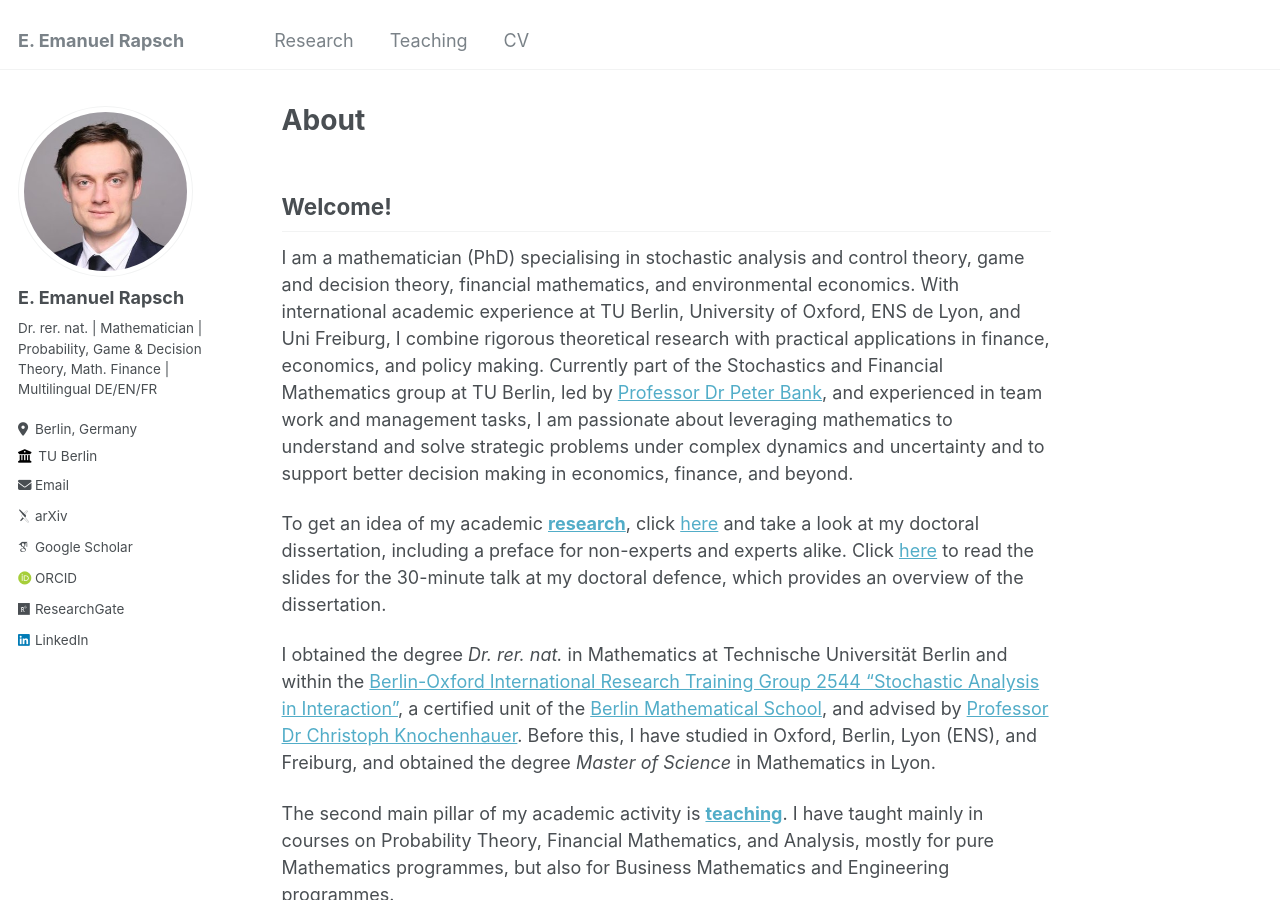
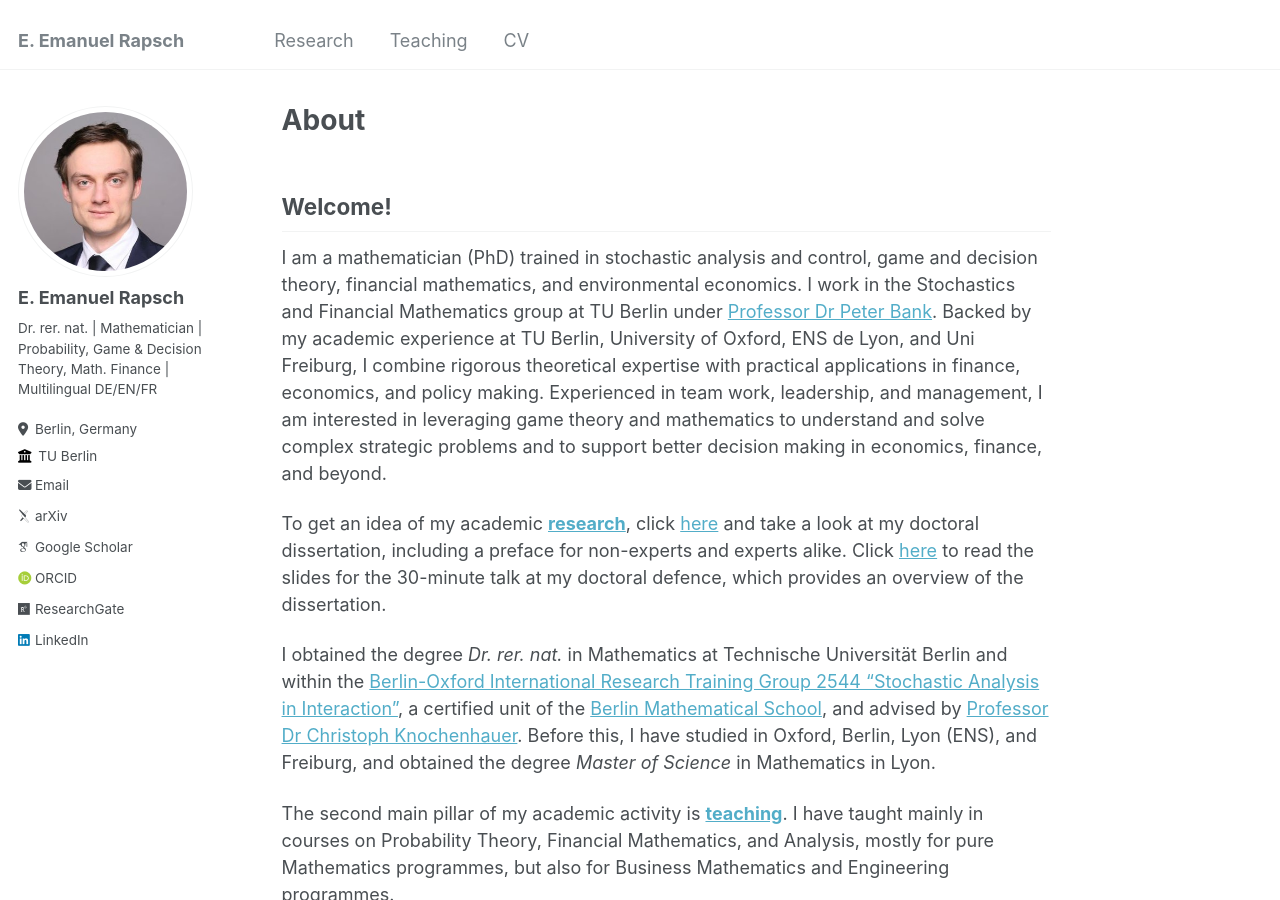
Before and after one commit to erapsch/erapsch.github.io, a Jekyll site: the page built from _pages/about.md, in a window 1280 px wide and 900 px high. Built offline with Jekyll 4.4.1, drawn with Linux system fonts in a browser that asks for light colours; some web fonts are replaced.

Commit message:
Modified about.md

```diff
--- a/_pages/about.md
+++ b/_pages/about.md
@@ -9,7 +9,7 @@ redirect_from:
 
 ## Welcome!
 
-I am a mathematician (PhD) specialising in stochastic analysis and control theory, game and decision theory, financial mathematics, and environmental economics. With international academic experience at TU Berlin, University of Oxford, ENS de Lyon, and Uni Freiburg, I combine rigorous theoretical research with practical applications in finance, economics, and policy making. Currently part of the Stochastics and Financial Mathematics group at TU Berlin, led by <a href="https://www3.math.tu-berlin.de/stoch/wp_bank/">Professor Dr Peter Bank</a>, and experienced in team work and management tasks, I am passionate about leveraging mathematics to understand and solve strategic problems under complex dynamics and uncertainty and to support better decision making in economics, finance, and beyond.
+I am a mathematician (PhD) trained in stochastic analysis and control, game and decision theory, financial mathematics, and environmental economics. I work in the Stochastics and Financial Mathematics group at TU Berlin under  <a href="https://www3.math.tu-berlin.de/stoch/wp_bank/">Professor Dr Peter Bank</a>. Backed by my academic experience at TU Berlin, University of Oxford, ENS de Lyon, and Uni Freiburg, I combine rigorous theoretical expertise with practical applications in finance, economics, and policy making. Experienced in team work, leadership, and management, I am interested in leveraging game theory and mathematics to understand and solve complex strategic problems and to support better decision making in economics, finance, and beyond.
 
 To get an idea of my academic <a href="/research">**research**</a>, click <a href="https://doi.org/10.14279/depositonce-24410">here</a> and take a look at my doctoral dissertation, including a preface for non-experts and experts alike. Click <a href="{{ site.baseurl }}/files\On_the_Foundations_of_Dynamic_Games_and_Probability__Decision_Making_in_Stochastic_Extensive_Form.pdf">here</a> to read the slides for the 30-minute talk at my doctoral defence, which provides an overview of the dissertation.
 <!--<embed src="{{ site.baseurl }}/files\On_the_Foundations_of_Dynamic_Games_and_Probability__Decision_Making_in_Stochastic_Extensive_Form.pdf" width="600" height="700" type='application/pdf'> -->
```
